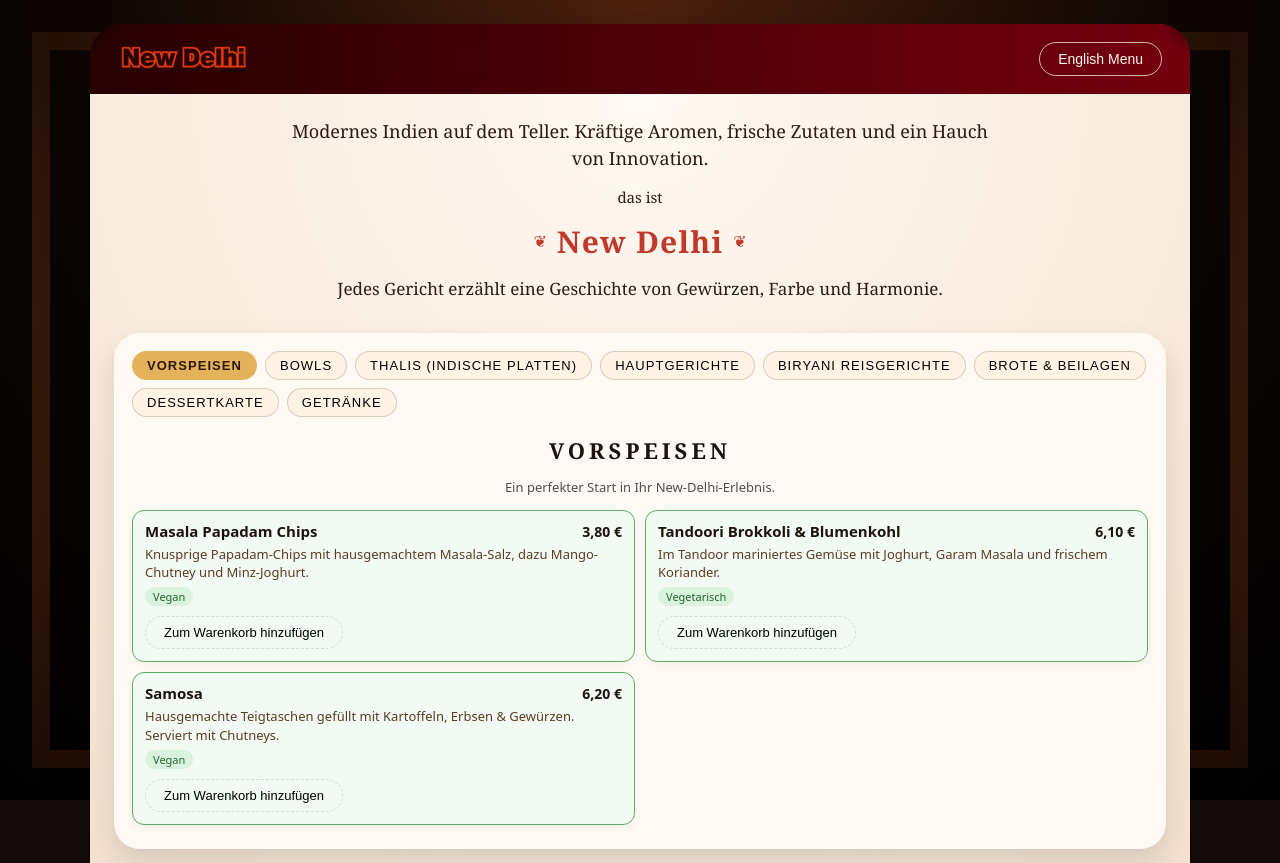
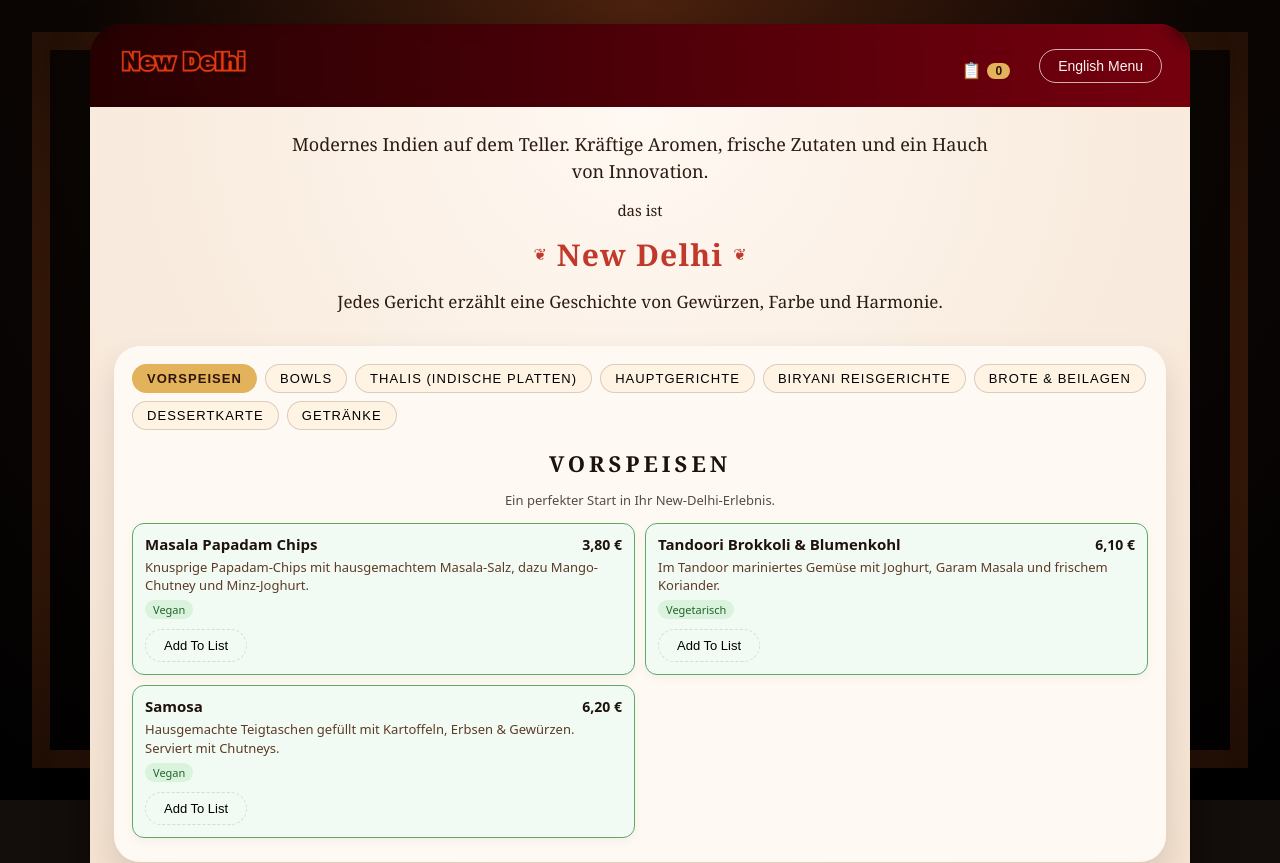
Before and after one commit to newdelhiramneek/online-menu-new-delhi, a React (Vite) app: page / in a window 1280 px wide. Shown: the top 863 px of the page. Built offline with nearby package versions, Linux system fonts and the light colour scheme.

Commit message:
added the list

```diff
--- a/src/App.jsx
+++ b/src/App.jsx
@@ -10,6 +10,8 @@ import { siteCopy } from "./data/siteCopy";
 const App = () => {
   const [language, setLanguage] = useState("de");
   const [activeCategory, setActiveCategory] = useState("starters");
+  const [listItems, setListItems] = useState([]);
+  const [isListOpen, setIsListOpen] = useState(false);
 
   const { categories, items } = menuData[language] || menuData.de;
   const copy = siteCopy[language] || siteCopy.de;
@@ -23,6 +25,14 @@ const App = () => {
     (cat) => cat.id === activeCategory
   );
 
+  const addToList = (item) => {
+    setListItems((prev) => [...prev, item]);
+  };
+
+  const removeFromList = (index) => {
+    setListItems((prev) => prev.filter((_, i) => i !== index));
+  };
+
   return (
     <Layout>
       <Header
@@ -30,7 +40,50 @@ const App = () => {
         onToggleLanguage={() =>
           setLanguage((prev) => (prev === "en" ? "de" : "en"))
         }
+        onToggleList={() => setIsListOpen((prev) => !prev)}
+        listItems={listItems}
       />
+
+      {isListOpen ? (
+        <main className="menu-main">
+          <section className="list-page">
+            <div className="list-page-header">
+              <h2>My List</h2>
+              <p>{listItems.length} item(s)</p>
+            </div>
+
+            {listItems.length === 0 ? (
+              <p className="list-page-empty">No items added yet.</p>
+            ) : (
+              <ul className="list-page-items">
+                {listItems.map((item, idx) => (
+                  <li key={`${item.id}-${idx}`} className="list-page-item">
+                    <div className="list-page-item-info">
+                      <span className="list-item-name">{item.name}</span>
+                      <span className="list-item-price">{item.price}</span>
+                    </div>
+                    <button
+                      className="btn-secondary list-remove"
+                      type="button"
+                      onClick={() => removeFromList(idx)}
+                    >
+                      Remove
+                    </button>
+                  </li>
+                ))}
+              </ul>
+            )}
+
+            <button
+              className="btn-outline list-back"
+              type="button"
+              onClick={() => setIsListOpen(false)}
+            >
+              Back to menu
+            </button>
+          </section>
+        </main>
+      ) : (
         <main className="menu-main">
           <section className="menu-hero">
             <div className="menu-hero-text hero-center">
@@ -58,9 +111,11 @@ const App = () => {
               items={filteredItems}
               emptyStateText={copy.emptyState}
               addToCartLabel={copy.addToCart}
+              onAddToList={addToList}
             />
           </section>
         </main>
+      )}
       <Footer copy={copy.footer} />
     </Layout>
   );
--- a/src/components/Header.jsx
+++ b/src/components/Header.jsx
@@ -1,17 +1,39 @@
 import React from "react";
 
-const Header = ({ onToggleLanguage, language }) => {
+const Header = ({
+  onToggleLanguage,
+  language,
+  onToggleList,
+  listItems = []
+}) => {
   const isEnglish = language === "en";
   const buttonLabel = isEnglish ? "German Menu" : "English Menu";
+  const listCount = listItems.length;
+
   return (
     <header className="menu-header">
       <div className="menu-header-left">
+        <a href="/" className="logo-link">
           <img
             src="/newdelhi_logo.png"
             alt="New Delhi logo"
             className="logo-image"
           />
+        </a>
       </div>
+
+      <div className="header-actions">
+        <button
+          className="btn-ghost list-button"
+          type="button"
+          onClick={onToggleList}
+          aria-label="View list"
+        >
+          <span className="list-icon" aria-hidden="true">
+            📋
+          </span>
+          <span className="list-count">{listCount}</span>
+        </button>
 
         <button
           className="btn-outline"
@@ -21,6 +43,7 @@ const Header = ({ onToggleLanguage, language }) => {
         >
           {buttonLabel}
         </button>
+      </div>
     </header>
   );
 };
--- a/src/components/MenuItemCard.jsx
+++ b/src/components/MenuItemCard.jsx
@@ -1,7 +1,7 @@
 import React from "react";
 
-const MenuItemCard = ({ item, addToCartLabel }) => {
-  const ctaLabel = addToCartLabel || "Add to cart";
+const MenuItemCard = ({ item, addToCartLabel, onAddToList }) => {
+  const ctaLabel = addToCartLabel || "Add To List";
   const isVeg =
     item.dietary &&
     item.dietary.some((tag) => {
@@ -38,7 +38,13 @@ const MenuItemCard = ({ item, addToCartLabel }) => {
         </div>
       ) : null}
 
-      <button className="btn-ghost">{ctaLabel}</button>
+      <button
+        className="btn-ghost"
+        type="button"
+        onClick={() => onAddToList && onAddToList(item)}
+      >
+        {ctaLabel}
+      </button>
     </article>
   );
 };
--- a/src/components/MenuSection.jsx
+++ b/src/components/MenuSection.jsx
@@ -6,7 +6,8 @@ const MenuSection = ({
   subtitle,
   items,
   emptyStateText,
-  addToCartLabel
+  addToCartLabel,
+  onAddToList
 }) => {
   const resolvedEmptyState =
     emptyStateText || "No dishes are available in this category.";
@@ -24,6 +25,7 @@ const MenuSection = ({
             key={item.id}
             item={item}
             addToCartLabel={addToCartLabel}
+            onAddToList={onAddToList}
           />
         ))}
         {safeItems.length === 0 && (
--- a/src/data/siteCopy.js
+++ b/src/data/siteCopy.js
@@ -8,7 +8,7 @@ export const siteCopy = {
       outro:
         "Jedes Gericht erzählt eine Geschichte von Gewürzen, Farbe und Harmonie."
     },
-    addToCart: "Zum Warenkorb hinzufügen",
+    addToCart: "Add To List",
     emptyState: "In dieser Kategorie sind aktuell keine Gerichte hinterlegt.",
     footer: {
       addressHeading: "New Delhi",
@@ -34,7 +34,7 @@ export const siteCopy = {
       outro:
         "Every dish tells a story of spice, color, and harmony."
     },
-    addToCart: "Add to cart",
+    addToCart: "Add To List",
     emptyState: "No dishes in this category yet.",
     footer: {
       addressHeading: "New Delhi",
--- a/src/styles/layout.css
+++ b/src/styles/layout.css
@@ -54,6 +54,37 @@
   display: flex;
   align-items: center;
   gap: 12px;
+}
+
+.header-actions {
+  display: flex;
+  align-items: center;
+  gap: 10px;
+}
+
+.list-button {
+  display: inline-flex;
+  align-items: center;
+  gap: 6px;
+  padding: 6px 12px;
+  border-radius: var(--radius-pill);
+  border: 1px solid rgba(255, 250, 240, 0.7);
+  background: rgba(255, 255, 255, 0.06);
+  color: var(--text-light);
+}
+
+.list-icon {
+  font-size: 16px;
+}
+
+.list-count {
+  background: var(--accent-gold);
+  color: #2f1409;
+  border-radius: 999px;
+  padding: 2px 8px;
+  font-weight: 700;
+  font-size: 12px;
+  line-height: 1;
 }
 
 .logo-circle {
@@ -232,6 +263,123 @@
   font-size: 17px;
 }
 
+.list-panel {
+  margin: 10px 28px 0;
+  background: #fffdf8;
+  border: 1px solid var(--border-soft);
+  border-radius: 12px;
+  box-shadow: 0 10px 24px rgba(0, 0, 0, 0.12);
+  padding: 10px 12px;
+}
+
+.list-panel-header {
+  font-weight: 700;
+  margin-bottom: 6px;
+  color: #3c1608;
+}
+
+.list-panel-items {
+  list-style: none;
+  padding: 0;
+  margin: 0;
+  display: flex;
+  flex-direction: column;
+  gap: 6px;
+}
+
+.list-panel-item {
+  display: flex;
+  justify-content: space-between;
+  border: 1px solid var(--border-soft);
+  border-radius: 10px;
+  padding: 6px 10px;
+  background: #fffaf2;
+  font-size: 13px;
+}
+
+.list-item-name {
+  font-weight: 600;
+  color: #2f1409;
+}
+
+.list-item-price {
+  color: #5c3b26;
+  font-weight: 600;
+}
+
+.list-panel-empty {
+  margin: 0;
+  color: #5c3b26;
+  font-size: 13px;
+}
+
+.list-page {
+  background: #fffdf8;
+  border-radius: 16px;
+  padding: 18px;
+  border: 1px solid var(--border-soft);
+  box-shadow: 0 10px 24px rgba(0, 0, 0, 0.08);
+}
+
+.list-page-header {
+  display: flex;
+  justify-content: space-between;
+  align-items: baseline;
+  margin-bottom: 12px;
+  color: #2f1409;
+}
+
+.list-page-header h2 {
+  margin: 0;
+  font-size: 20px;
+  letter-spacing: 0.04em;
+}
+
+.list-page-header p {
+  margin: 0;
+  font-size: 13px;
+  opacity: 0.7;
+}
+
+.list-page-items {
+  list-style: none;
+  padding: 0;
+  margin: 0;
+  display: flex;
+  flex-direction: column;
+  gap: 8px;
+}
+
+.list-page-item {
+  display: flex;
+  justify-content: space-between;
+  align-items: center;
+  padding: 10px 12px;
+  border: 1px solid var(--border-soft);
+  border-radius: 12px;
+  background: #fffaf2;
+}
+
+.list-page-item-info {
+  display: flex;
+  flex-direction: column;
+  gap: 2px;
+}
+
+.list-page-empty {
+  margin: 0 0 12px;
+  color: #5c3b26;
+  font-size: 13px;
+}
+
+.list-remove {
+  padding: 6px 10px;
+}
+
+.list-back {
+  margin-top: 12px;
+}
+
 /* FOOTER */
 
 .menu-footer {
```
Lines whose indentation alone changed are shown as unchanged.
